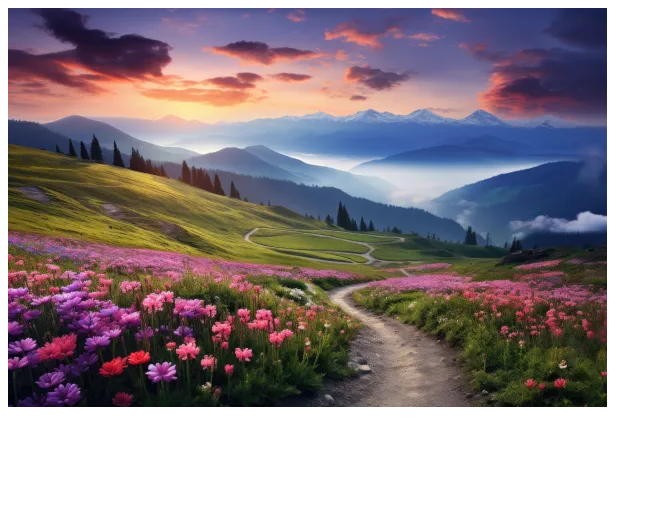
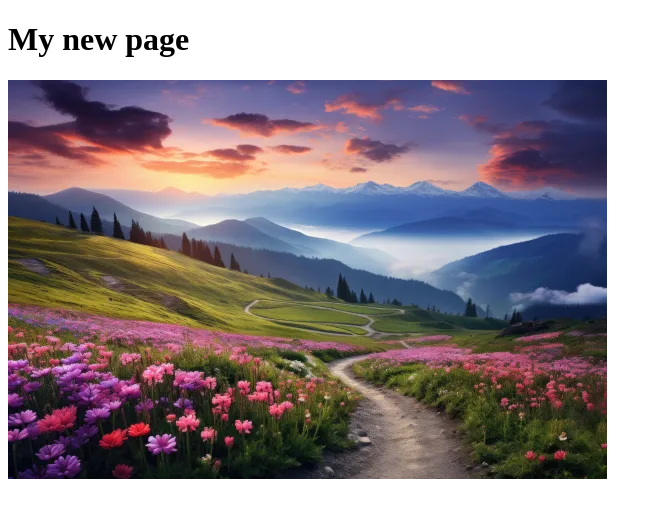
Before and after one commit to phucnht/phucnht.github.io, a plain HTML site: page index.html in a window 1280 px wide. Shown: the whole page, without its empty margins (0-662 px from the left). Drawn offline with Linux system fonts and the light colour scheme.

Commit message:
Add new h1

```diff
--- a/index.html
+++ b/index.html
@@ -6,6 +6,7 @@
   <title>Document</title>
 </head>
 <body>
+  <h1>My new page</h1>
     <img src="./assets/image.webp" alt="Landscape">
 </body>
 </html>
```
